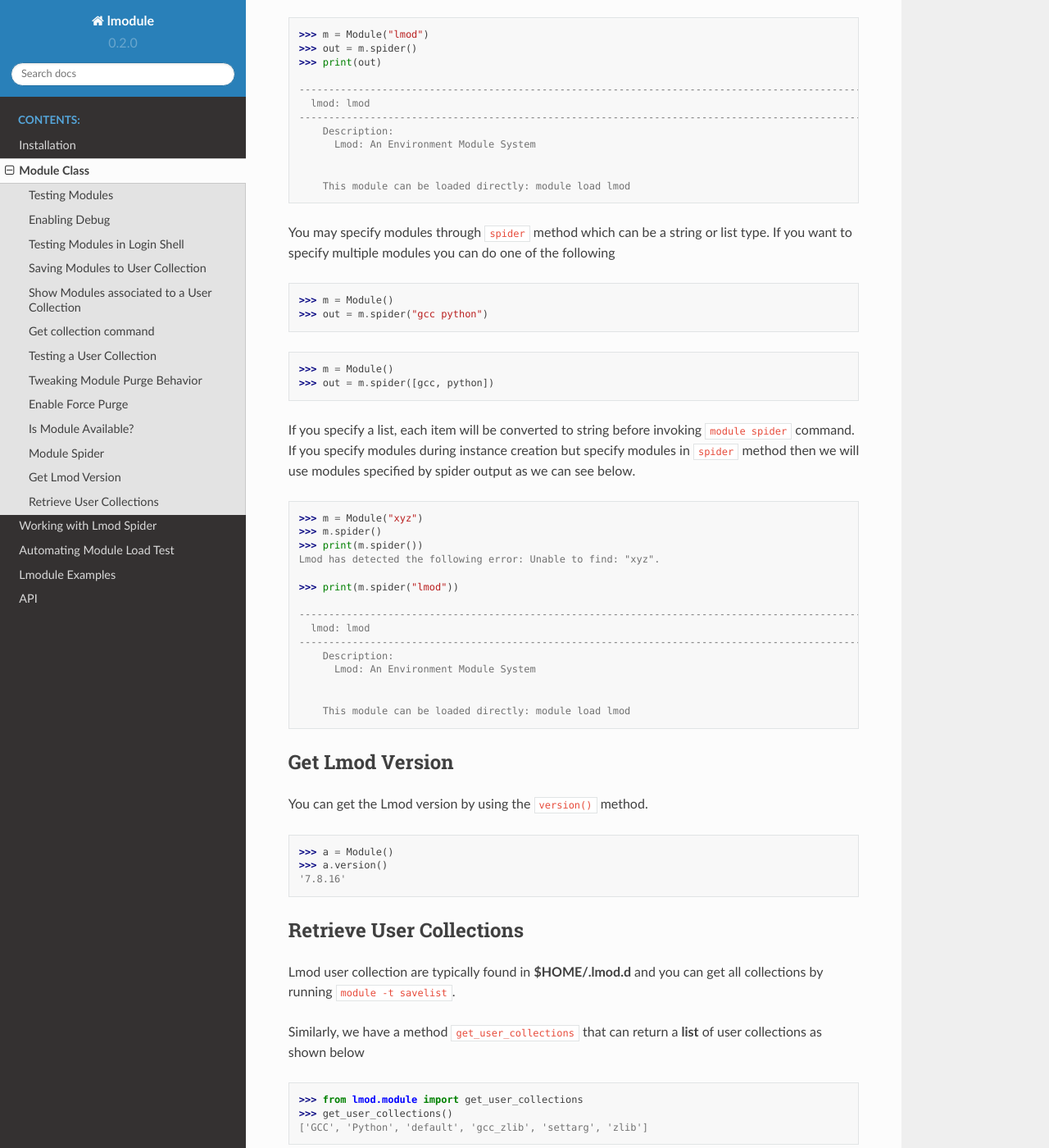
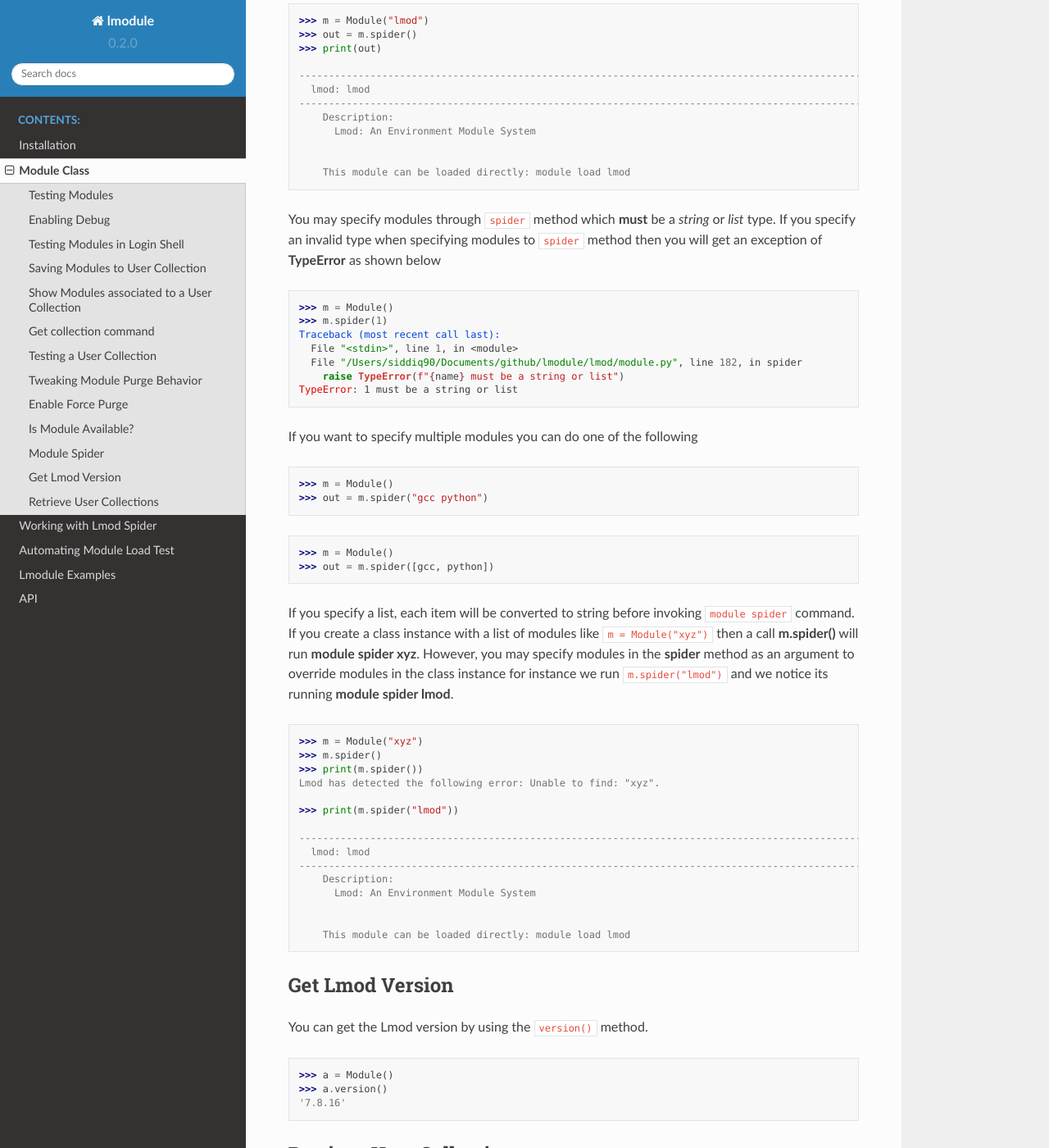
Before and after one commit to buildtesters/lmodule, a Sphinx documentation site: the page built from docs/module.rst, in a window 1280 px wide and 1400 px high, scrolled down 5781 px. Shown: the whole window at 82% size. Built offline with Sphinx 7.4.7 and the Read the Docs theme 2.0.0, drawn with Linux system fonts in a browser that asks for light colours; some of the changed text lies outside the part shown.

Commit message:
update documentation on modules page

```diff
--- a/docs/module.rst
+++ b/docs/module.rst
@@ -310,8 +309,21 @@ In this next example we mimic ``module spider lmod`` command.
 
         This module can be loaded directly: module load lmod
 
-You may specify modules through ``spider`` method which can be a string or list type. If you want to
-specify multiple modules you can do one of the following
+You may specify modules through ``spider`` method which **must** be a *string* or *list* type. If you specify an invalid type when specifying modules
+to ``spider`` method then you will get an exception of **TypeError** as shown below
+
+.. code-block:: python
+
+    >>> m = Module()
+    >>> m.spider(1)
+    Traceback (most recent call last):
+      File "<stdin>", line 1, in <module>
+      File "/Users/siddiq90/Documents/github/lmodule/lmod/module.py", line 182, in spider
+        raise TypeError(f"{name} must be a string or list")
+    TypeError: 1 must be a string or list
+
+
+If you want to specify multiple modules you can do one of the following
 
 .. code-block:: python
 
@@ -323,9 +335,10 @@ specify multiple modules you can do one of the following
    >>> m = Module()
    >>> out = m.spider([gcc, python])
 
-If you specify a list, each item will be converted to string before invoking ``module spider`` command. If you specify
-modules during instance creation but specify modules in ``spider`` method then we will use modules specified by spider output
-as we can see below.
+If you specify a list, each item will be converted to string before invoking ``module spider`` command. If you create
+a class instance with a list of modules like ``m = Module("xyz")`` then a call **m.spider()** will run **module spider xyz**. However,
+you may specify modules in the **spider** method as an argument to override modules in the class instance for instance we run
+``m.spider("lmod")`` and we notice its running **module spider lmod**.
 
 .. code-block:: python
 
```
Also changed, not shown: other parts of docs/module.rst (+6 -7 lines).
